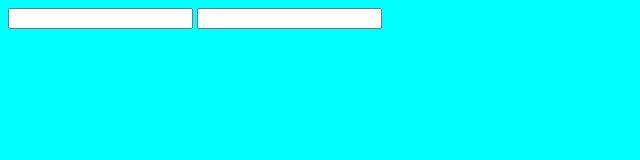
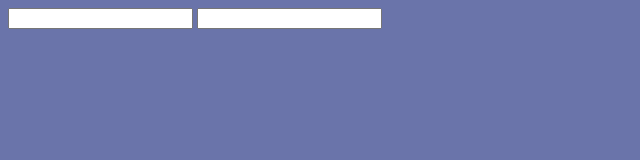
Before and after one commit to vucuong259/Aptech, a plain HTML site: page index.html in a window 1280 px wide. Shown: the whole page, without its empty margins (0-640 px from the left). Drawn offline with Linux system fonts and the light colour scheme.

Commit message:
sua background color css

```diff
--- a/style.css
+++ b/style.css
@@ -1,5 +1,5 @@
 body {
-    background-color: aqua;
+    background-color: rgb(106, 116, 170);
 }
 
 .form-control {
```
